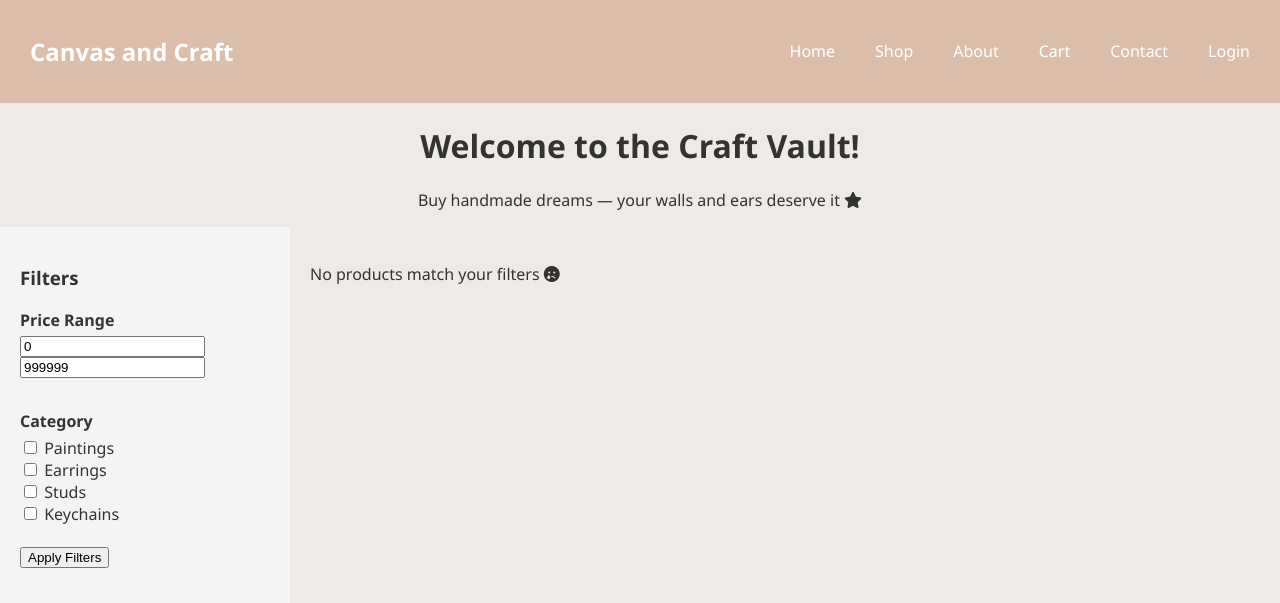
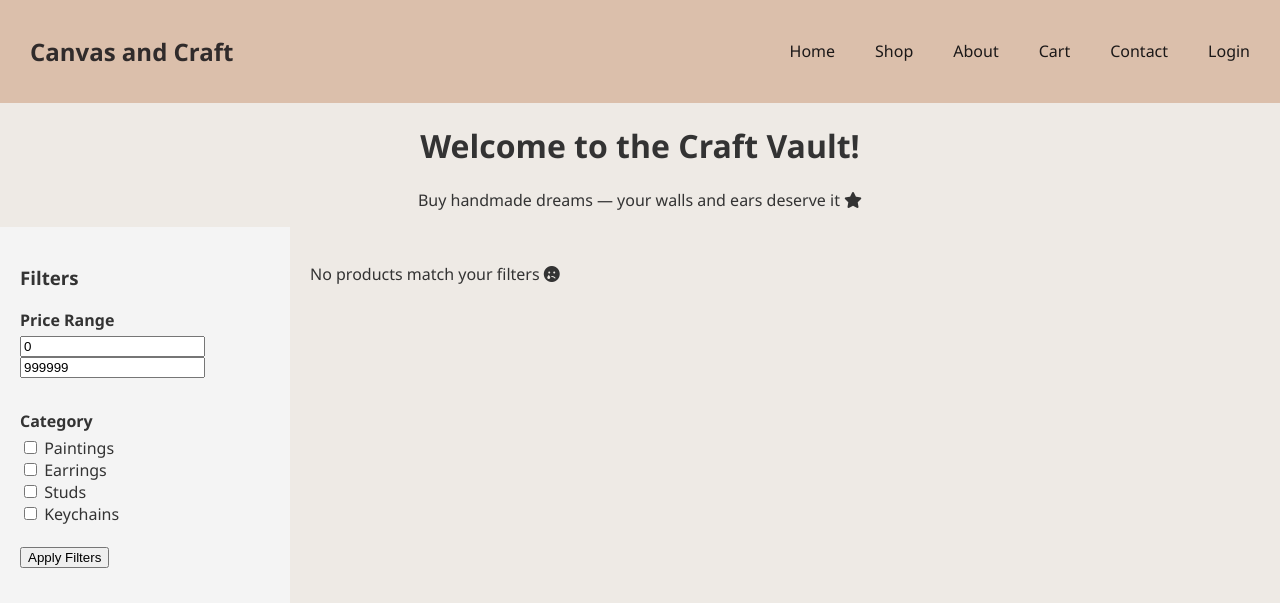
Before and after one commit to aleeza395/uniProject, a PHP site: page /shop.php in a window 1280 px wide. Shown: the top 603 px of the page. Run offline with PHP 8.4, Linux system fonts and the light colour scheme; data that the repository does not hold is empty.

Commit message:
changed nav text to black

```diff
--- a/css/style.css
+++ b/css/style.css
@@ -5,7 +5,7 @@ body {
 
 .site-footer {
     background-color: #dbbfab;
-    color: #fff;
+    color: #2e2a2a;
     padding: 30px 20px;
     text-align: center;
     margin-top: 60px;
@@ -16,7 +16,7 @@ body {
 }
 
 .footer-links a {
-    color: #fff;
+    color: #292525;
     margin: 0 15px;
     text-decoration: none;
     font-weight: 500;
@@ -30,13 +30,13 @@ body {
 .site-footer p {
     margin: 0;
     font-size: 14px;
-    color: #ccc;
+    color: #252121;
 }
 
 
 .navbar {
     background: #dbbfab;
-    color: #fff;
+    color: #302b2b;
     display: flex;
     justify-content: space-between;
     padding: 15px 30px;
@@ -49,13 +49,13 @@ body {
 }
 
 .nav-links li a {
-    color: #fff;
+    color: #2b2626;
     text-decoration: none;
 }
 
 .hero {
     background-color: #dbbfab;
-    color: #e9e0e0;
+    color: #050505;
     text-align: center;
     padding: 100px 20px;
 }
@@ -88,7 +88,7 @@ body {
 
 footer {
     background:#dbbfab;
-    color: #fff;
+    color: #2b2929;
     text-align: center;
     padding: 20px;
 }
@@ -148,8 +148,8 @@ body {
         }
 
         nav {
-            background: #222;
-            color: #fff;
+            background: #dbbfab;
+            color: #1f1c1c;
             padding: 15px 30px;
             display: flex;
             justify-content: space-between;
@@ -157,7 +157,7 @@ body {
         }
 
         nav a {
-            color: #fff;
+            color: #1b1818;
             margin-left: 20px;
             text-decoration: none;
         }
@@ -170,7 +170,7 @@ body {
             align-items: center;
             justify-content: center;
             text-align: center;
-            color: #fff;
+            color: #201c1c;
         }
 
         .hero-overlay {
@@ -263,8 +263,8 @@ body {
     }
 
     nav {
-      background: #222;
-      color: white;
+      background: #dbbfab;
+      color: rgb(43, 40, 40);
       padding: 15px 30px;
       display: flex;
       justify-content: space-between;
@@ -272,7 +272,7 @@ body {
     }
 
     nav a {
-      color: white;
+      color: rgb(34, 31, 31);
       margin-left: 20px;
       text-decoration: none;
     }
@@ -345,8 +345,8 @@ body {
         }
 
         nav {
-            background: #222;
-            color: white;
+            background: #dbbfab;
+            color: rgb(37, 34, 34);
             padding: 15px 30px;
             display: flex;
             justify-content: space-between;
@@ -354,7 +354,7 @@ body {
         }
 
         nav a {
-            color: white;
+            color: rgb(34, 30, 30);
             text-decoration: none;
             margin-left: 20px;
         }
@@ -487,3 +487,7 @@ body {
             padding: 10px 20px;
             border-radius: 6px;
         }
+.navbar a,
+.nav-links li a {
+    color: #1b1818 !important; /* use !important to force it */
+}
```
